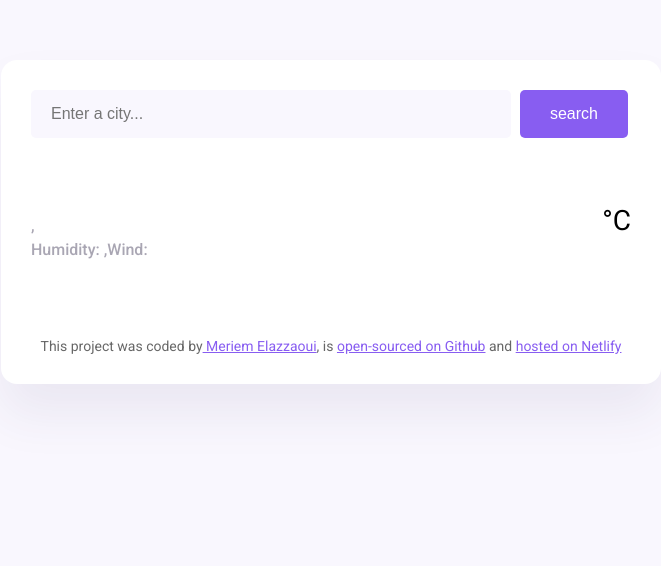
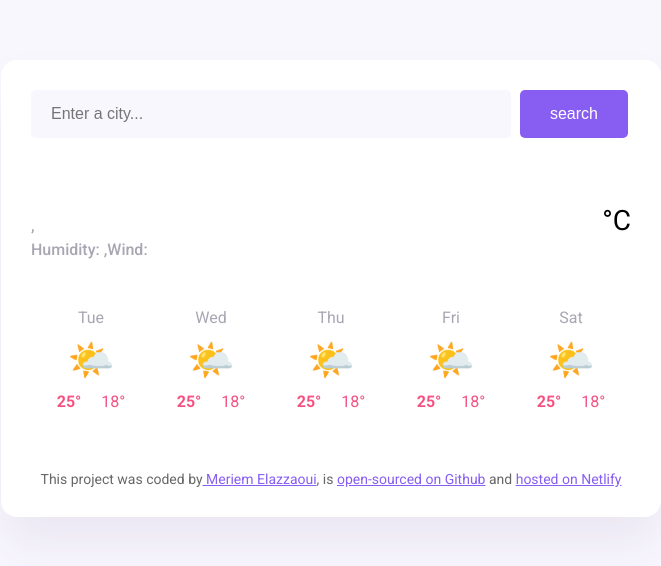
Before and after one commit to meriem837/meteo, a plain HTML site: page index.html in a window 1280 px wide. Shown: the whole page, without its empty margins (309-970 px from the left). Drawn offline with nearby package versions, Linux system fonts and the light colour scheme; no server answers.

Commit message:
injected the forecast HTML from JS

```diff
--- a/index.html
+++ b/index.html
@@ -43,6 +43,7 @@
             <div class="unit">°C</div>
           </div>
         </div>
+        <div class="weather-app-forecast" id="forecast"></div>
       </main>
       <footer>
         This project was coded by<a href="https://github.com/meriem837">
--- a/src/index.js
+++ b/src/index.js
@@ -50,7 +50,28 @@ function search(event) {
   city.innerHTML = searchInput.value;
   searchCity(searchInput.value);
 }
+function displayForecast() {
+  let days = ["Tue", "Wed", "Thu", "Fri", "Sat"];
+  let forecastHtml = "";
+  days.forEach(function (day) {
+    forecastHtml += `
+    <div class="weather-forecast-day">
+      <div class="weather-forecast-date">${day}</div>
+      <div class="weather-forecast-icon">🌤️</div>
+      <div class="weather-forecast-temperature">
+        <div class="forecast-temperature">
+          <strong>25°</strong>
+        </div>
+        <div class="forecast-temperature">18°</div>
+      </div>
+    </div>
+  `;
+  });
+  let forecastElement = document.querySelector("#forecast");
+  forecastElement.innerHTML = forecastHtml;
+}
 let searchFormElement = document.querySelector("#search-form");
 searchFormElement.addEventListener("submit", search);
 
 searchCity("Casablanca");
+displayForecast();
--- a/src/style.css
+++ b/src/style.css
@@ -70,6 +70,32 @@ strong {
   margin-top: 6px;
   font-size: 28px;
 }
+.weather-app-forecast {
+  display: flex;
+  justify-content: space-around;
+  margin-top: 30px;
+}
+.weather-forecast-date {
+  text-align: center;
+  color: rgba(39, 33, 66, 0.4);
+  font-size: 16px;
+  line-height: 20px;
+  margin-bottom: 10px;
+}
+.weather-forecast-icon {
+  font-size: 38px;
+  text-align: center;
+}
+.weather-forecast-temperature {
+  text-align: center;
+  color: #f65282;
+  margin-top: 10px;
+  display: flex;
+  justify-content: center;
+}
+.forecast-temperature {
+  padding: 0 10px;
+}
 footer {
   padding: 30px 0 0 0;
   text-align: center;
```
